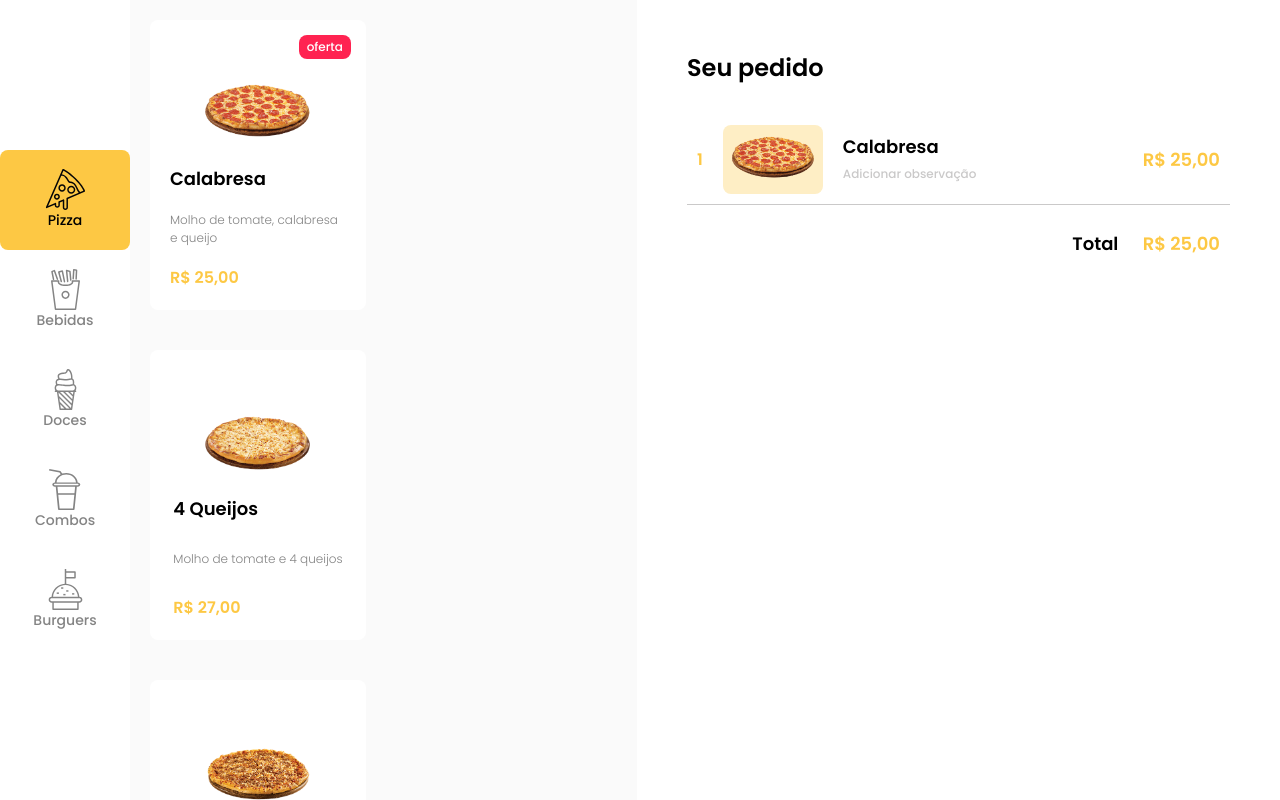
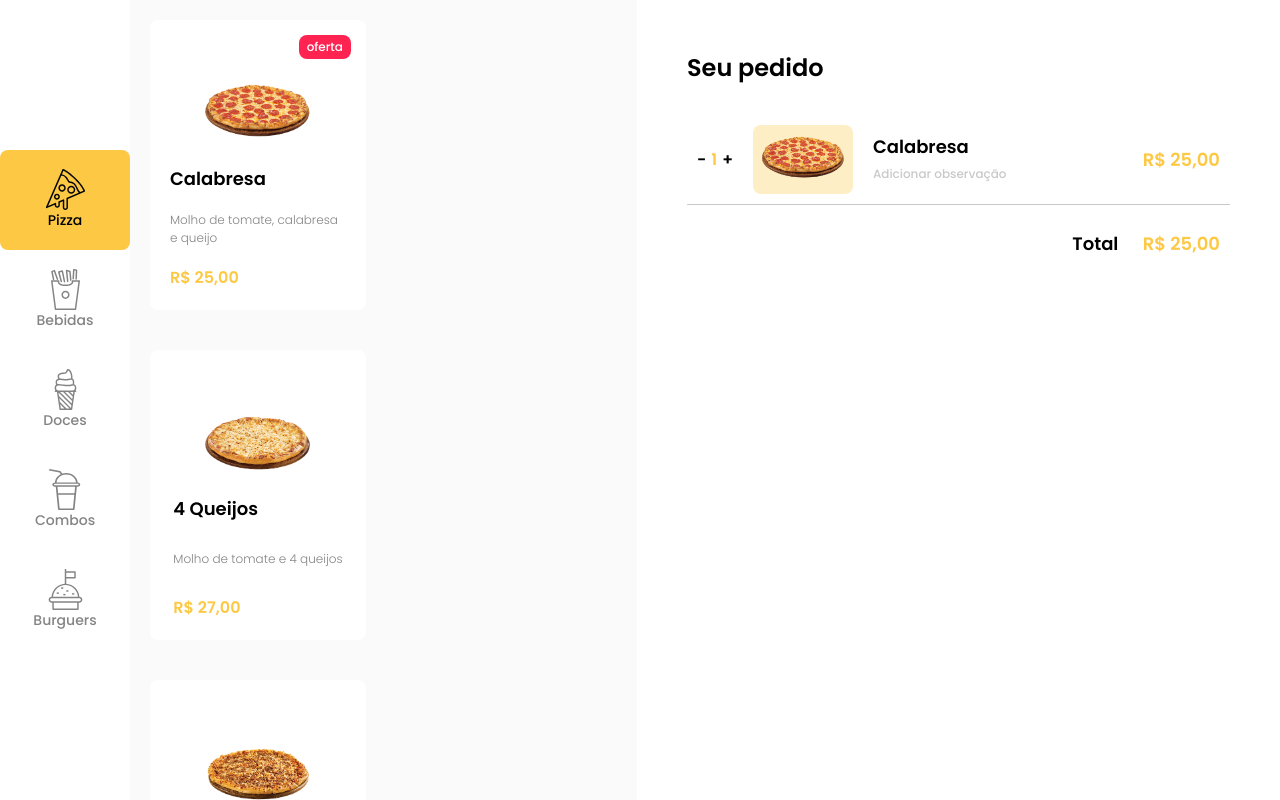
Before and after one commit to kasilianaoliveira/restaurant, a React (Create React App) app: page / in a window 1280 px wide. Both pictures are taken after a click on the element 257 px from the left and 165 px from the top of the page. Shown: the top 800 px of the page. Built offline with nearby package versions, Linux system fonts and the light colour scheme; data requests are answered from the project's data file.

Commit message:
Add function to remove products from cart

```diff
--- a/src/screens/Cart/index.tsx
+++ b/src/screens/Cart/index.tsx
@@ -13,7 +13,6 @@ export const Cart = () => {
     currency: "BRL",
   });
 
-  console.log(total)
   return (
     <div className="cart">
       <h2 className="cart-title">Seu pedido</h2>
--- a/src/screens/components/CartItem/index.tsx
+++ b/src/screens/components/CartItem/index.tsx
@@ -4,17 +4,20 @@ import { ItemProps } from "../../../types/Item";
 import "./styles.scss";
 
 export const CartItem = (item: ItemProps) => {
-  // const { quantity } = useContext(CategoriaContext);
+  const { handleAddToCart,handleRemoveFromCart } = useContext(CategoriaContext);
 
   const filterPrice = item.price.toLocaleString("pt-br", {
     style: "currency",
     currency: "BRL",
   });
 
+
   return (
     <div className="cart-item">
       <div className="qtd">
+        <span onClick={() => handleRemoveFromCart(item)}>-</span>
         <p>{item.quantity}</p>
+        <span onClick={() => handleAddToCart(item)}>+</span>
       </div>
       <div className="img-container">
         <img src={item.image} alt="" className="item-img" />
@@ -24,7 +27,7 @@ export const CartItem = (item: ItemProps) => {
         <a href="http://" className="item-observation">Adicionar observação</a>
       </div>
       <p className="item-price">{filterPrice}</p>
+    </div>
 
-    </div>
   )
 }
```
